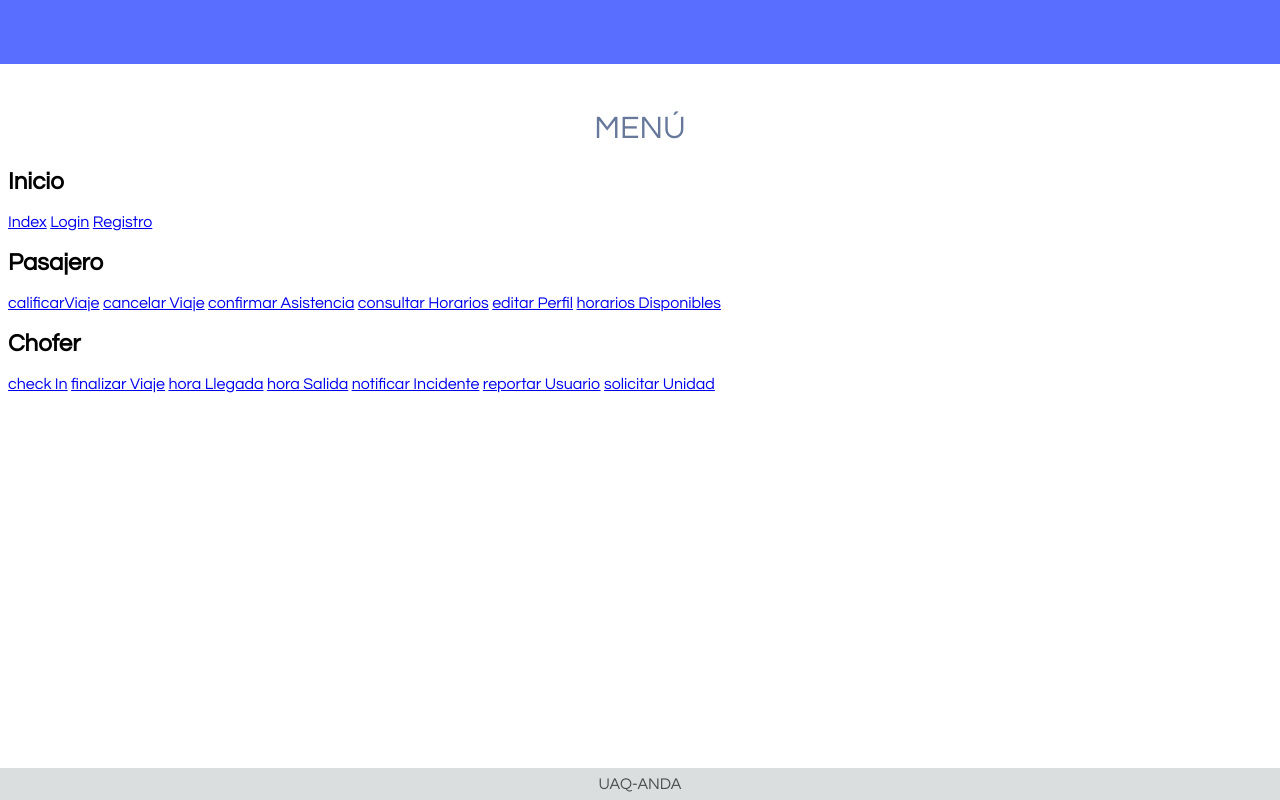
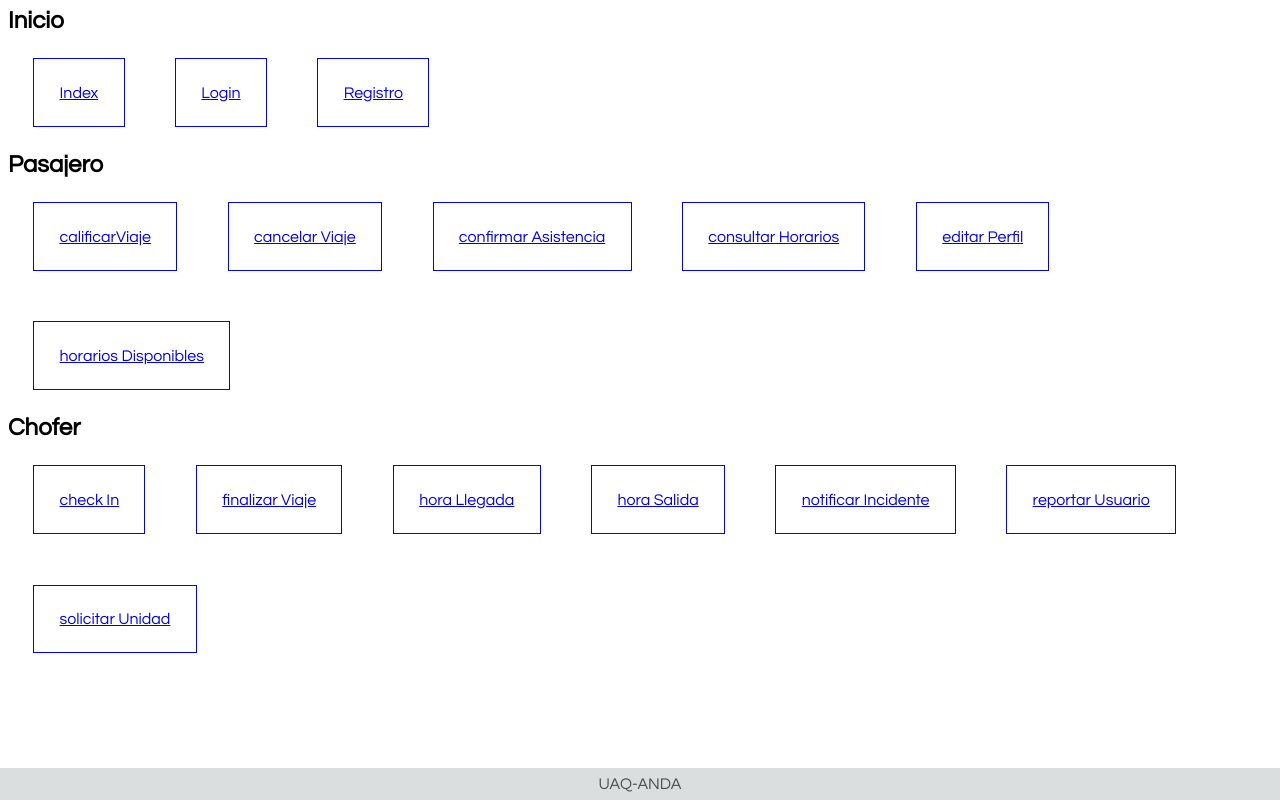
Before and after one commit to onetoo2/prototipo_v1, a plain HTML site: page menu.html in a window 1280 px wide. Drawn offline with Linux system fonts and the light colour scheme.

Commit message:
Actualizar menu.html

```diff
--- a/menu.html
+++ b/menu.html
@@ -10,25 +10,44 @@
 	<link href="https://fonts.googleapis.com/css?family=Comfortaa|Questrial" rel="stylesheet">
 </head>
 <body>
-	<nav></nav>
-	<header>
-		<h1>MENÚ</h1>
-	</header>
+
+	<style type="text/css">
+
+		h2{
+			float: left;
+			margin: 0;
+			width: 100%;
+		}
+		.enlaces{
+			width: 100%;
+		}
+		a{
+			padding: 2%;
+			float: left;
+			border: 1px solid blue;
+			margin: 2%;
+		}
+	</style>
 
 	<h2>Inicio</h2>
+	<div class="enlaces">
 	<a href="index.html">Index</a>
 	<a href="login.html">Login</a>
 	<a href="registro.html">Registro</a>
+	</div>
 
 	<h2>Pasajero</h2>
+	<div class="enlaces">
 	<a href="Pasajero/calificarViaje.html">calificarViaje</a>
 	<a href="Pasajero/cancelarViaje.html">cancelar Viaje</a>
 	<a href="Pasajero/confirmarAsistencia.html">confirmar Asistencia</a>
 	<a href="Pasajero/consultarHorarios.html">consultar Horarios</a>
 	<a href="Pasajero/editarPerfil.html">editar Perfil</a>
 	<a href="Pasajero/horariosDisponibles.html">horarios Disponibles</a>
+	</div>
 
 	<h2>Chofer</h2>
+	<div class="enlaces">
 	<a href="Chofer/checkIn.html">check In</a>
 	<a href="Chofer/finalizarViaje.html">finalizar Viaje</a>
 	<a href="Chofer/horaLlegada.html">hora Llegada</a>
@@ -36,6 +55,7 @@
 	<a href="Chofer/notificarIncidente.html">notificar Incidente</a>
 	<a href="Chofer/reportarUsuario.html">reportar Usuario</a>
 	<a href="Chofer/solicitarUnidad.html">solicitar Unidad</a>
+	</div>
 
 
 	<footer>UAQ-ANDA</footer>
```
